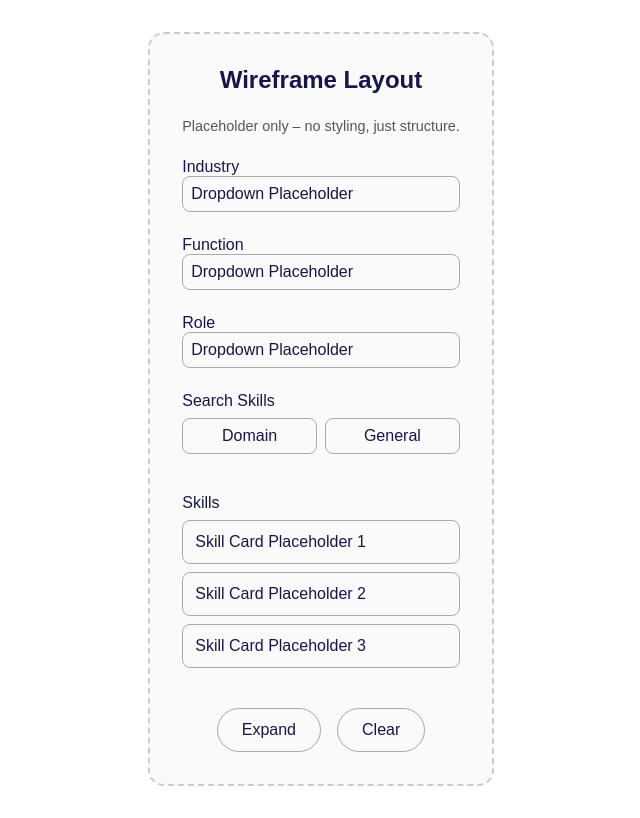
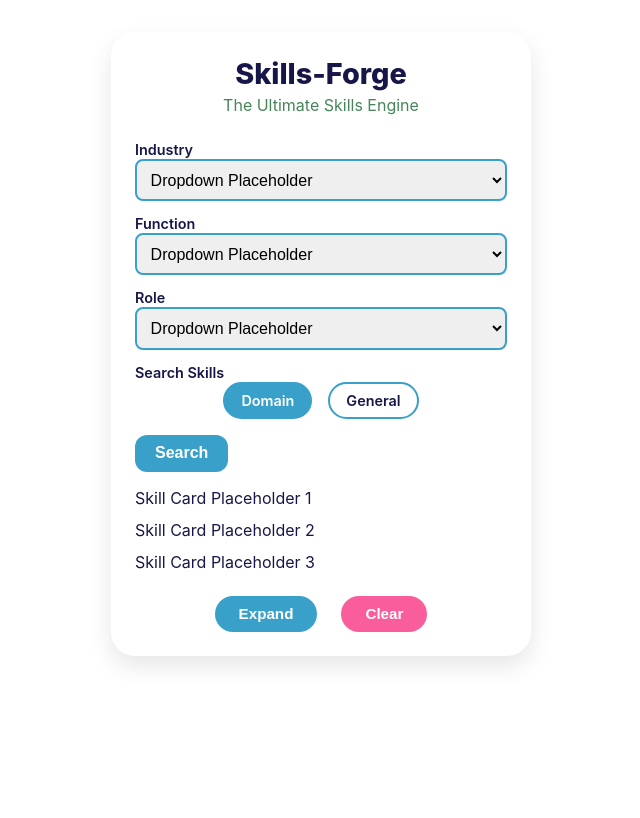
Before and after one commit to willkl2415/livetiles-wireframe, a Next.js app: page / in a window 1280 px wide. Shown: the whole page, without its empty margins (319-959 px from the left). Built offline with nearby package versions, Linux system fonts and the light colour scheme.

Commit message:
UI Update: Connected page.tsx with skills.css color scheme

```diff
--- a/app/page.tsx
+++ b/app/page.tsx
@@ -1,87 +1,52 @@
 // app/page.tsx
+import "./globals.css"; // ensure CSS is loaded
+
 export default function Home() {
   return (
-    <main
-      style={{
-        fontFamily: "Arial, sans-serif",
-        display: "flex",
-        flexDirection: "column",
-        alignItems: "center",
-        padding: "2rem",
-        gap: "1.5rem",
-        maxWidth: "400px",
-        margin: "0 auto",
-        border: "2px dashed #ccc",
-        borderRadius: "1rem",
-        background: "#fafafa",
-      }}
-    >
-      <h1 style={{ fontSize: "1.5rem", margin: 0 }}>Wireframe Layout</h1>
-      <p style={{ fontSize: "0.9rem", color: "#555" }}>
-        Placeholder only – no styling, just structure.
-      </p>
+    <main className="app-container">
+      {/* Title */}
+      <h1 className="app-title">Skills-Forge</h1>
+      <p className="subtitle">The Ultimate Skills Engine</p>
 
       {/* Industry */}
-      <div style={{ width: "100%" }}>
-        <label>Industry</label>
-        <div style={{ border: "1px solid #aaa", padding: "0.5rem", borderRadius: "0.5rem" }}>
-          Dropdown Placeholder
-        </div>
+      <label className="label">Industry</label>
+      <select>
+        <option>Dropdown Placeholder</option>
+      </select>
+
+      {/* Function */}
+      <label className="label">Function</label>
+      <select>
+        <option>Dropdown Placeholder</option>
+      </select>
+
+      {/* Role */}
+      <label className="label">Role</label>
+      <select>
+        <option>Dropdown Placeholder</option>
+      </select>
+
+      {/* Toggle Pills */}
+      <label className="label">Search Skills</label>
+      <div className="toggle-container">
+        <div className="toggle-pill active">Domain</div>
+        <div className="toggle-pill">General</div>
       </div>
 
-      {/* Function */}
-      <div style={{ width: "100%" }}>
-        <label>Function</label>
-        <div style={{ border: "1px solid #aaa", padding: "0.5rem", borderRadius: "0.5rem" }}>
-          Dropdown Placeholder
-        </div>
-      </div>
+      {/* Search Button */}
+      <button className="search-btn">Search</button>
 
-      {/* Role */}
-      <div style={{ width: "100%" }}>
-        <label>Role</label>
-        <div style={{ border: "1px solid #aaa", padding: "0.5rem", borderRadius: "0.5rem" }}>
-          Dropdown Placeholder
-        </div>
-      </div>
-
-      {/* Search */}
-      <div style={{ width: "100%" }}>
-        <label>Search Skills</label>
-        <div style={{ display: "flex", gap: "0.5rem", marginTop: "0.5rem" }}>
-          <div style={{ flex: 1, border: "1px solid #aaa", padding: "0.5rem", borderRadius: "0.5rem", textAlign: "center" }}>
-            Domain
-          </div>
-          <div style={{ flex: 1, border: "1px solid #aaa", padding: "0.5rem", borderRadius: "0.5rem", textAlign: "center" }}>
-            General
-          </div>
-        </div>
-      </div>
-
-      {/* Skills Cards */}
-      <div style={{ width: "100%", marginTop: "1rem" }}>
-        <label>Skills</label>
-        <div style={{ display: "flex", flexDirection: "column", gap: "0.5rem", marginTop: "0.5rem" }}>
-          <div style={{ border: "1px solid #aaa", padding: "0.75rem", borderRadius: "0.5rem" }}>
-            Skill Card Placeholder 1
-          </div>
-          <div style={{ border: "1px solid #aaa", padding: "0.75rem", borderRadius: "0.5rem" }}>
-            Skill Card Placeholder 2
-          </div>
-          <div style={{ border: "1px solid #aaa", padding: "0.75rem", borderRadius: "0.5rem" }}>
-            Skill Card Placeholder 3
-          </div>
-        </div>
+      {/* Skills Grid */}
+      <div className="skills-grid">
+        <div className="skill-card">Skill Card Placeholder 1</div>
+        <div className="skill-card">Skill Card Placeholder 2</div>
+        <div className="skill-card">Skill Card Placeholder 3</div>
       </div>
 
       {/* Buttons */}
-      <div style={{ display: "flex", gap: "1rem", marginTop: "1rem" }}>
-        <div style={{ border: "1px solid #aaa", padding: "0.75rem 1.5rem", borderRadius: "9999px" }}>
-          Expand
-        </div>
-        <div style={{ border: "1px solid #aaa", padding: "0.75rem 1.5rem", borderRadius: "9999px" }}>
-          Clear
-        </div>
+      <div className="button-row">
+        <button className="expand-btn">Expand</button>
+        <button className="clear-btn">Clear</button>
       </div>
     </main>
   );
```
